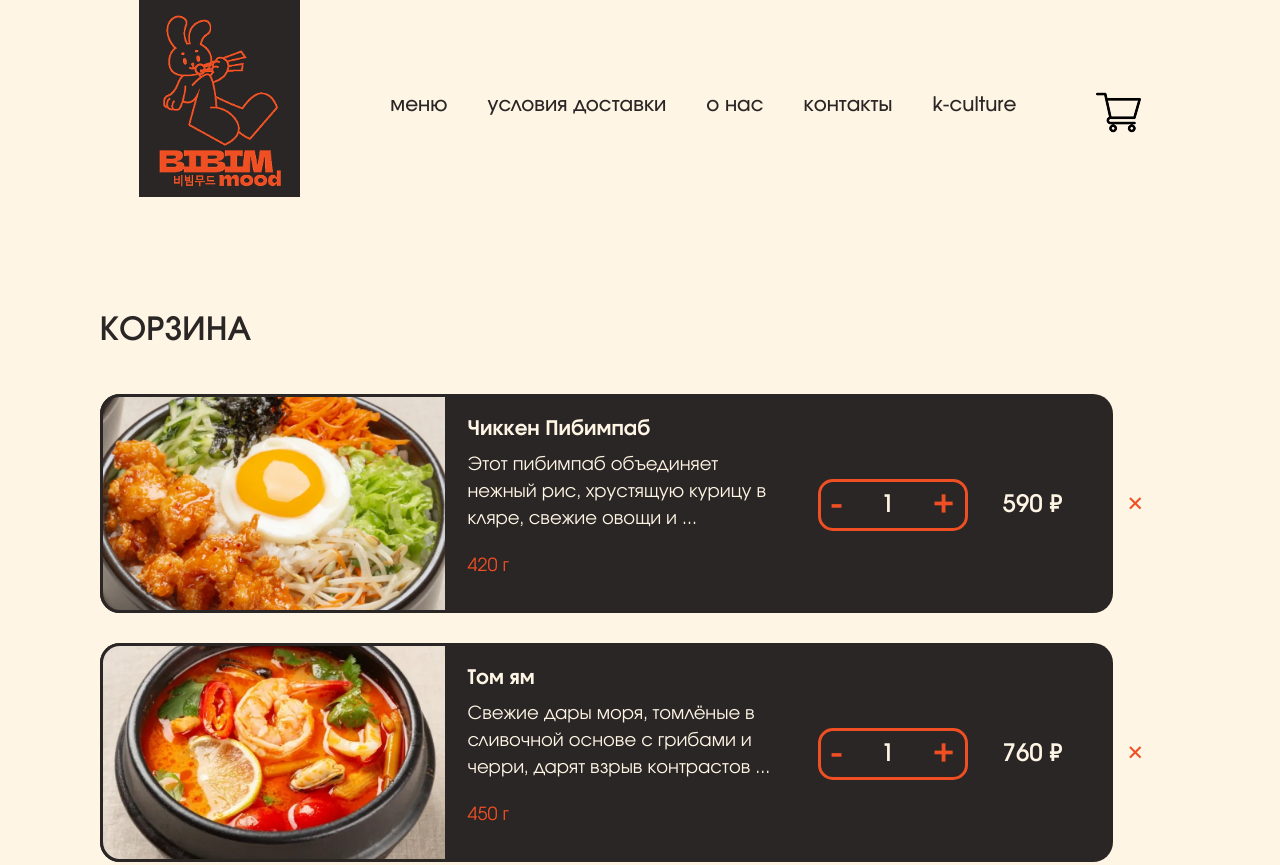
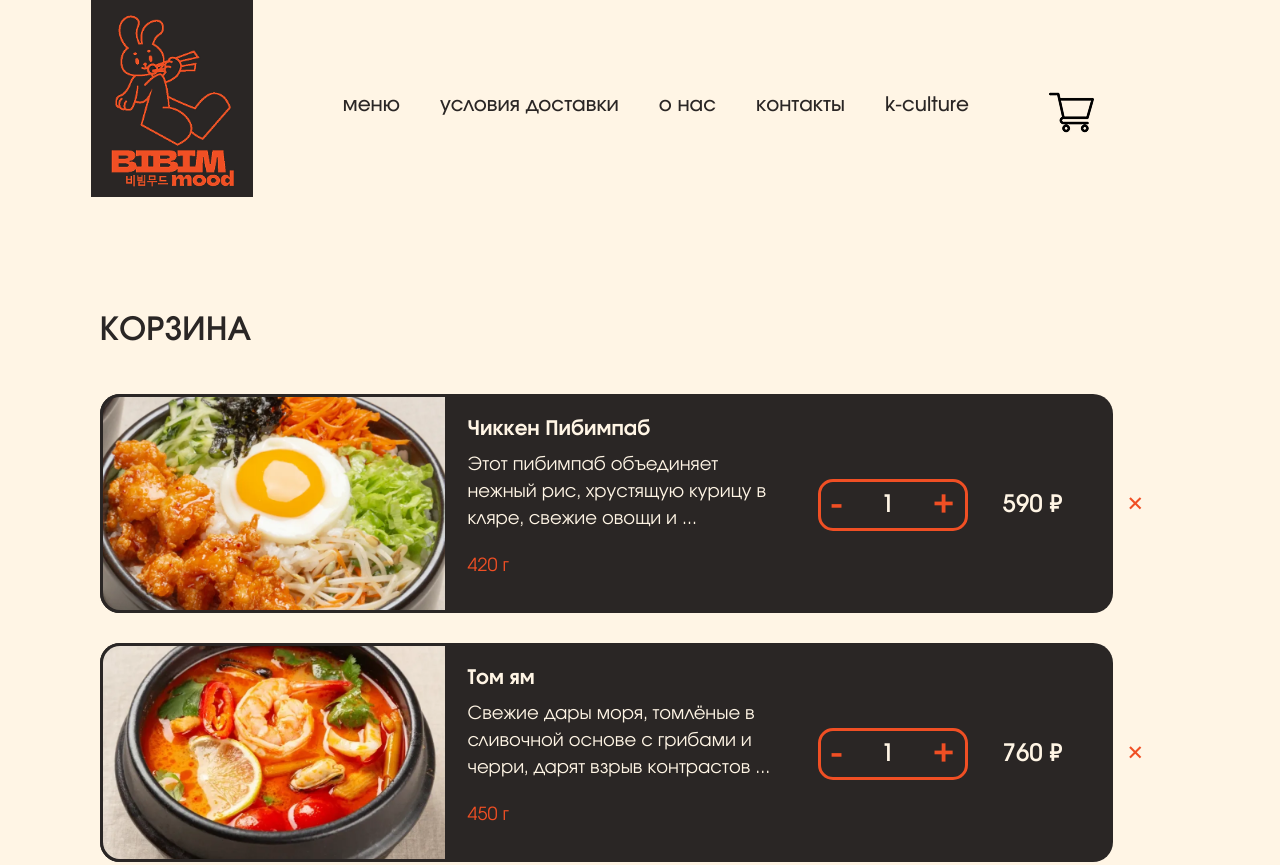
Before and after one commit to mnbvcxzzl/bibim_mood_pc, a plain HTML site: page cart.html in a window 1280 px wide. Shown: the top 865 px of the page. Drawn offline with Linux system fonts and the light colour scheme.

Commit message:
Update cart.html

```diff
--- a/cart.html
+++ b/cart.html
@@ -67,7 +67,10 @@
 
     /* Навигация */
     .middle-navigation {
-      text-align: center;
+  		display: flex;
+  		flex-flow: row;
+  	  text-align: center;
+  		justify-content: space-between;
     }
 
     .middle-navigation nav ul {
@@ -557,6 +560,7 @@
       }
       .middle-navigation nav ul li.no-hover:last-child a img {
         height: 23px;
+        padding-left: 200px;
       }
       .hero {
         height: 98px;
@@ -819,7 +823,7 @@
   <div class="container1">
     <div class="middle-navigation">
       <nav><ul>
-        <li class="no-hover" style="padding-right: 50px; margin-top: -90px;">
+        <li class="no-hover" style="padding-right: 50px; margin-top: -90px; padding-left: 50px;">
           <a href="index.html"><img src="assets/logo.png" alt="логотип" height="197px"></a>
         </li>
         <li><a href="menu.html">меню</a></li>
```
